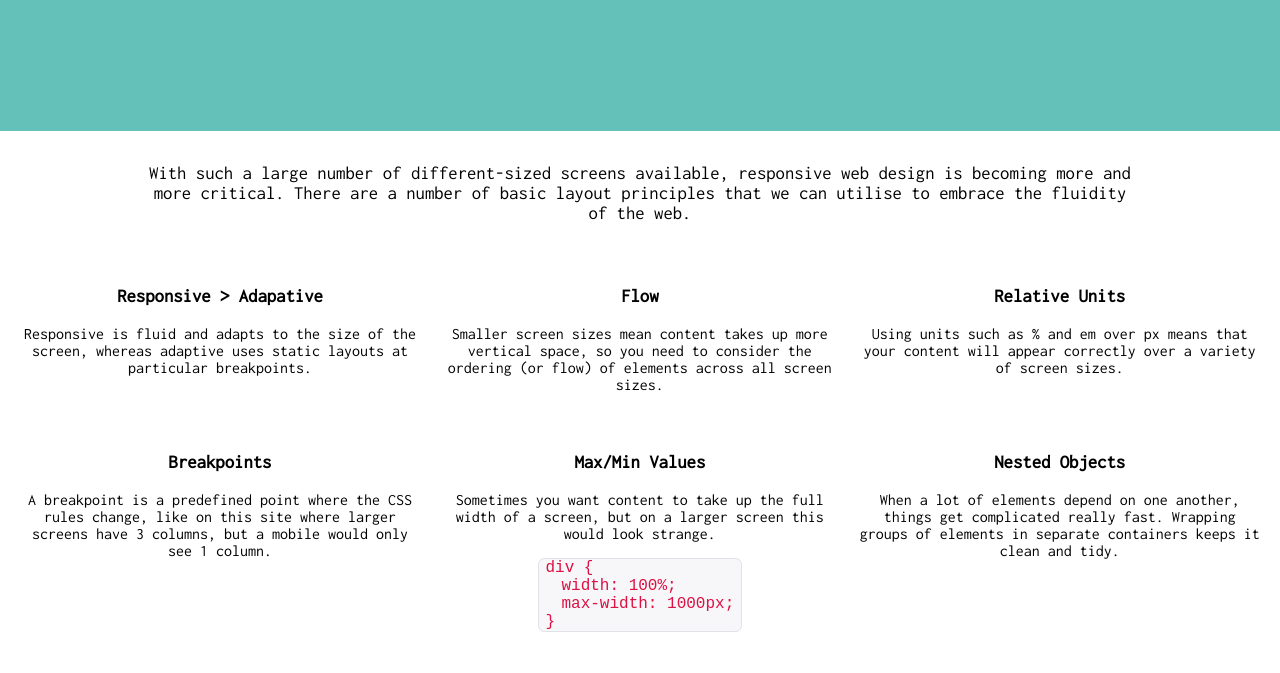
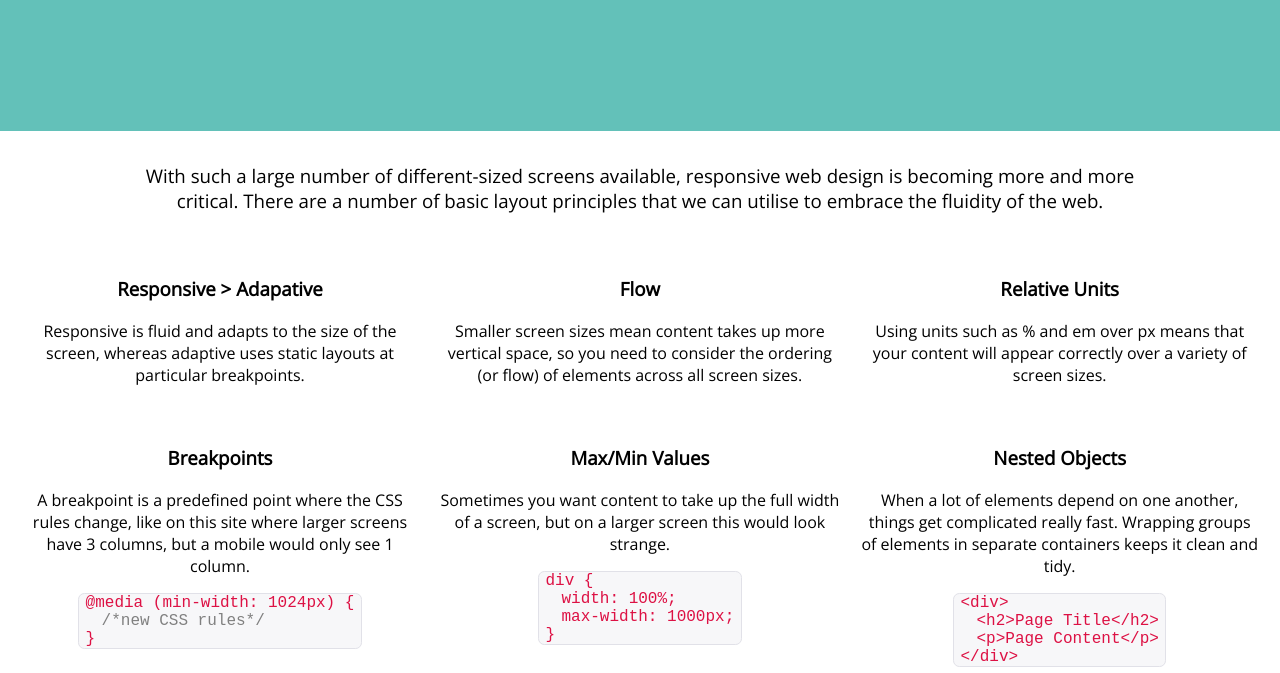
Before and after one commit to gardsa/MDDN352-ResponsiveDesign, a plain HTML site: page index.html in a window 1280 px wide. Shown: the part 269-942 px from the top of the page. Drawn offline with nearby package versions, Linux system fonts and the light colour scheme.

Commit message:
added extra code blocks

```diff
--- a/index.html
+++ b/index.html
@@ -6,6 +6,7 @@
     <title>Responsive Web Design</title>
     <link rel="stylesheet" type="text/css" href="styles.css">
     <link href="https://fonts.googleapis.com/css?family=Inconsolata" rel="stylesheet">
+    <link href="https://fonts.googleapis.com/css?family=Open+Sans" rel="stylesheet">
     <script src="scripts.js"></script>
   </head>
   <body>
@@ -45,6 +46,11 @@
           <p>
             A breakpoint is a predefined point where the CSS rules change, like on this site where larger screens have 3 columns, but a mobile would only see 1 column.
           </p>
+          <code>
+            <span>@media (min-width: 1024px) {</span>
+            <span class="indent comment">/*new CSS rules*/</span>
+            <span>}</span>
+          </code>
       	</div>
       	<div class="col three-by-three">
           <h3>Max/Min Values</h3>
@@ -53,16 +59,22 @@
           </p>
           <code>
             <span>div {</span>
-              <span class="indent">width: 100%;</span>
-              <span class="indent">max-width: 1000px;</span>
-              <span>}</span>
-            </code>
+            <span class="indent">width: 100%;</span>
+            <span class="indent">max-width: 1000px;</span>
+            <span>}</span>
+          </code>
       	</div>
       	<div class="col three-by-three">
           <h3>Nested Objects</h3>
           <p>
             When a lot of elements depend on one another, things get complicated really fast. Wrapping groups of elements in separate containers keeps it clean and tidy.
           </p>
+          <code>
+            <span>&lt;div&gt;</span>
+            <span class="indent">&lt;h2&gt;Page Title&lt;/h2&gt;</span>
+            <span class="indent">&lt;p&gt;Page Content&lt;/p&gt;</span>
+            <span>&lt;/div&gt;</span>
+          </code>
       	</div>
       </div>
       <div class="section group">
--- a/styles.css
+++ b/styles.css
@@ -4,10 +4,9 @@ body {
   right: 0;
   bottom: 0;
   left: 0;
-  /*text-align: center;*/
   margin: 0;
 
-  font-family: 'Inconsolata';
+  font-family: 'Open Sans';
   font-size: 16px;
 }
 
@@ -16,6 +15,7 @@ body {
   width: 100%;
   height: 200px;
   background-color: #ff605d;
+  font-family: 'Inconsolata';
   text-align: center;
   transition: background-color .4s, height .4s;
 }
@@ -74,6 +74,10 @@ code .indent {
   text-indent: 1rem;
 }
 
+code .comment {
+  color: gray;
+}
+
 
 @media (min-width: 600px) {
   .image-header {
@@ -103,7 +107,6 @@ code .indent {
   	display: block;
   	float: left;
   	margin: 1% 0 1% 1.6%;
-    /*background-color: #f3f3f3;*/
   }
   .col:first-child { margin-left: 0; }
 
```
